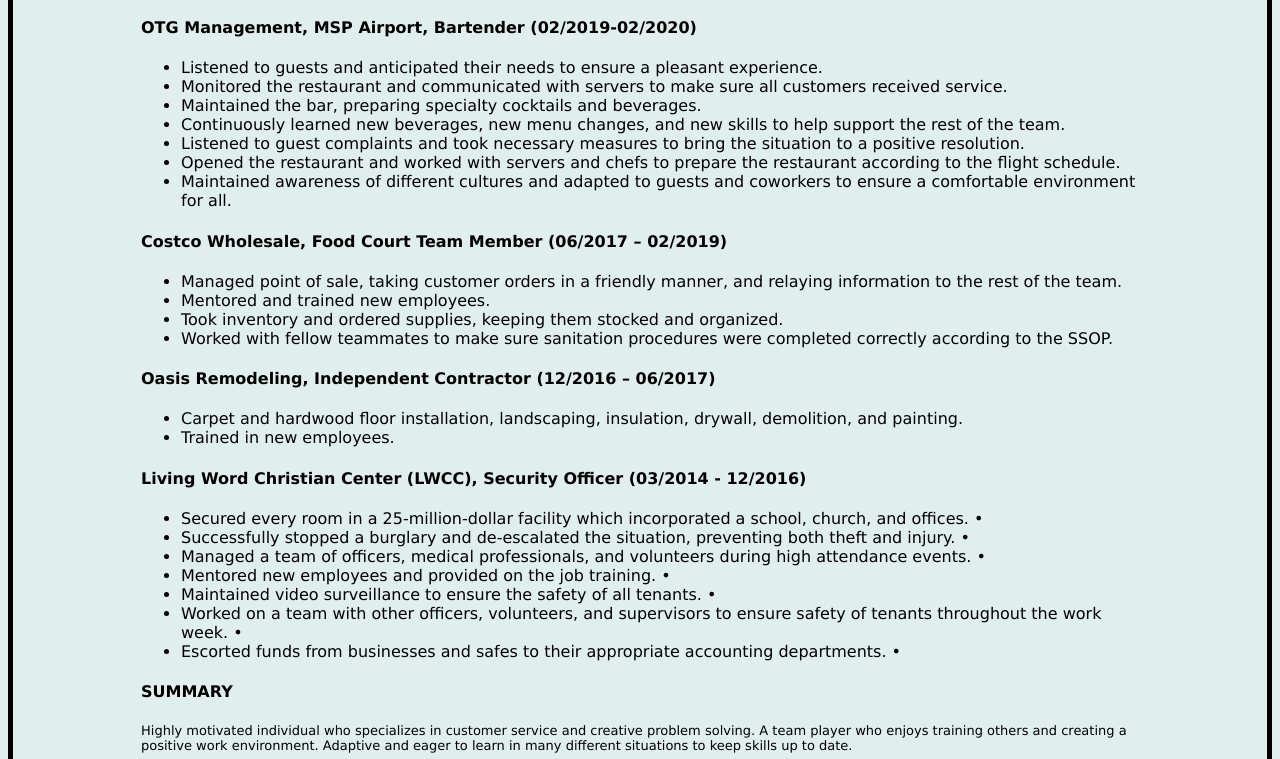
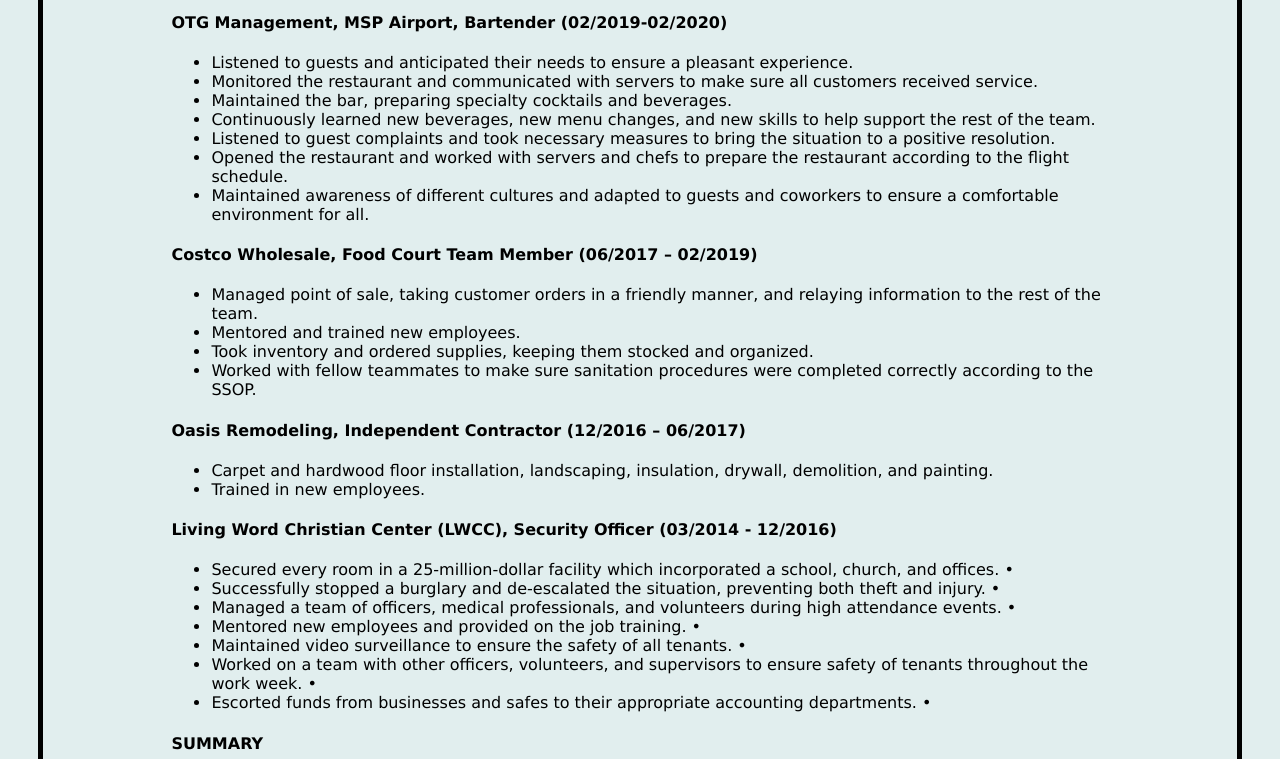
Before and after one commit to JoshuaDavidOren/JoshuaDavidOren.github.io, a plain HTML site: page index.html in a window 1280 px wide. Shown: the part 175-934 px from the top of the page. Drawn offline with Linux system fonts and the light colour scheme.

Commit message:
Create style.css

```diff
--- a/style.css
+++ b/style.css
@@ -2,7 +2,10 @@ h1 { color:black;
   font-family:'lucida sans unicode','lucida grand',sans-serif;
 }
 
-
+hr{
+  margin-top: -10px;
+  margin-bottom: 25px;
+}
 
   h4{
     font-family:'lucida sans unicode','lucida grand',sans-serif;
@@ -21,8 +24,9 @@ body{ padding-left: 10%;
 padding-right: 10%;
 background-color: #e1eeee;
   border: black solid 5px;
-  margin-top: 5%;
-  margin-bottom: 5%;
+  margin: 3%;
+padding-top: 20px;
+  padding-bottom: 20px;
 }
 
 .aye {
```
